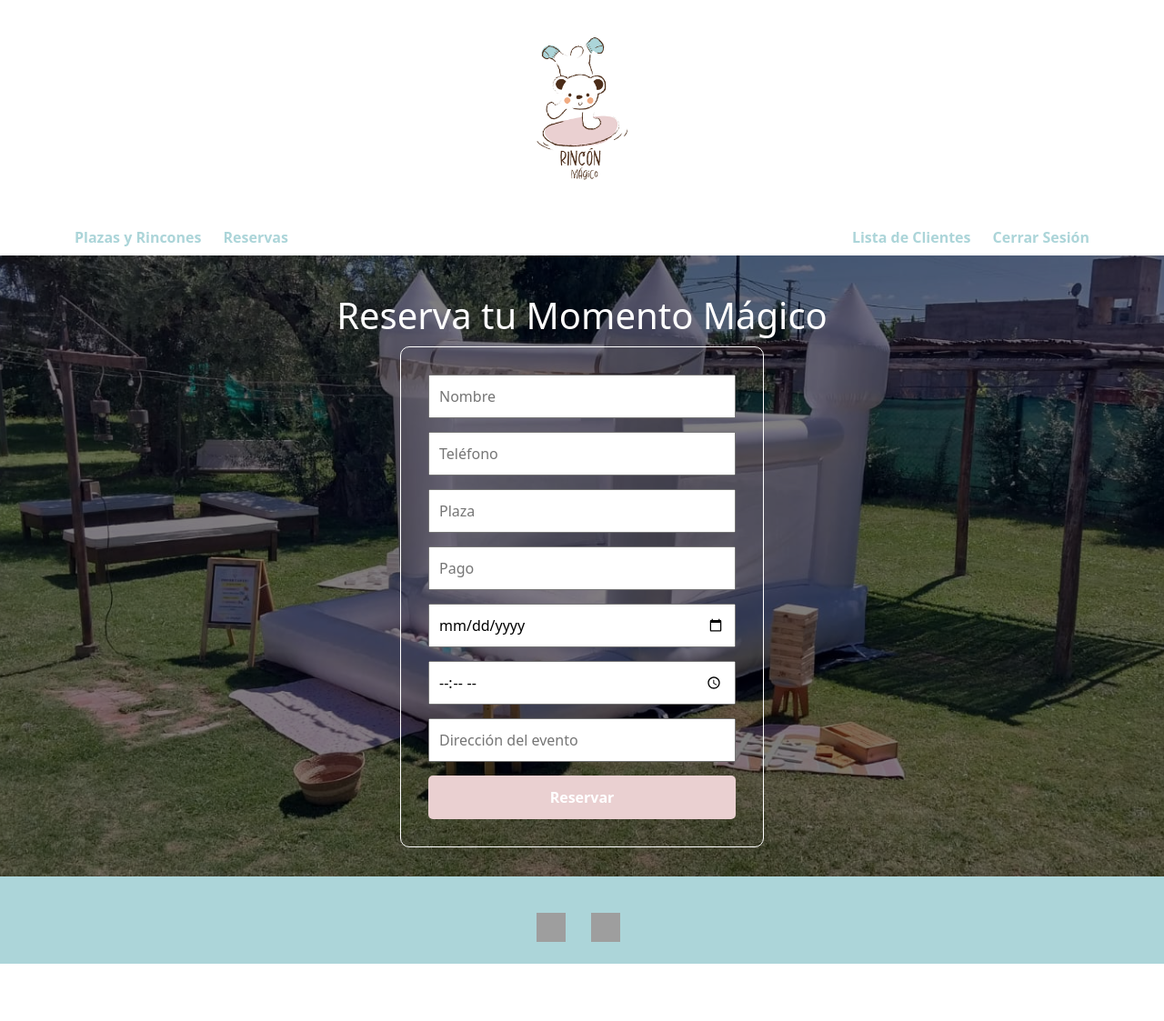
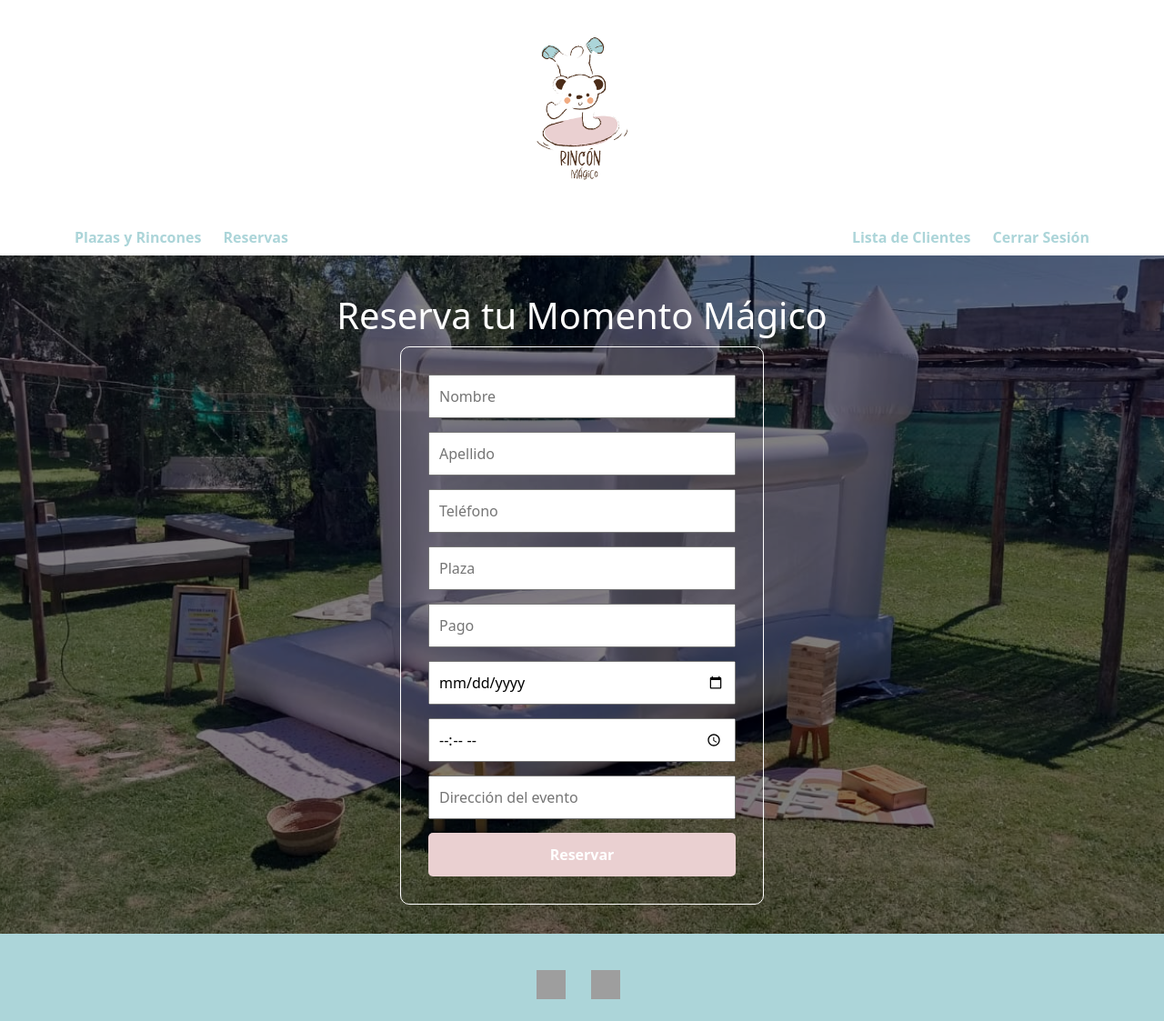
Before and after one commit to marianodl90/Rincon-Magico, a Django app: page /reserva/ in a window 1280 px wide. Shown: the part 48-1171 px from the top of the page at 91% size. Before the commit the page ends 1108 px from the top, so only its background shows below. Run offline with Django 5.2, Linux system fonts and the light colour scheme; the visitor is signed in with stand-in values (Sample User, id 1); grey boxes are pictures that could not be loaded.

Commit message:
ajustando

```diff
--- a/rinconapp/forms.py
+++ b/rinconapp/forms.py
@@ -4,6 +4,7 @@ from django.contrib.auth.forms import UserCreationForm
 
 class formulario_reserva(forms.Form):
     nombre = forms.CharField(max_length=100, label="Nombre")
+    apellido = forms.CharField(max_length=100, label="Apellido")
     telefono = forms.CharField(max_length=20, label="Teléfono")
     nombre_plaza = forms.CharField(max_length=100, label="Nombre de la Plaza")
     pago = forms.DecimalField(max_digits=10, decimal_places=2, label="Pago")
@@ -12,7 +13,7 @@ class formulario_reserva(forms.Form):
     direccion_evento = forms.CharField(max_length=255, label="Dirección del Evento")
 
     def __str__(self):
-        return f"{self.nombre}{self.telefono}{self.nombre_plaza}{self.pago}{self.fecha_evento}{self.hora_evento}{self.direccion_evento}"
+        return f"{self.nombre}{self.apellido}{self.telefono}{self.nombre_plaza}{self.pago}{self.fecha_evento}{self.hora_evento}{self.direccion_evento}"
 
 from django import forms
 from django.contrib.auth.models import User
--- a/rinconapp/templates/rinconapp/cliente.html
+++ b/rinconapp/templates/rinconapp/cliente.html
@@ -118,6 +118,7 @@
     {% for reserva in reservas %}
     <div class="reserva-casillero">
         <div class="casillero col-nombre">{{ reserva.cliente.nombre }}</div>
+        <div class="casillero col-nombre">{{ reserva.cliente.apellido }}</div>
         <div class="casillero col-plaza">{{ reserva.plaza.nombre_plaza }}</div>
         <div class="casillero col-sena">{{ reserva.fecha_evento }}</div>
         <div class="casillero col-sena-2">{{ reserva.hora_evento }}</div>
--- a/rinconapp/templates/rinconapp/editar_cliente.html
+++ b/rinconapp/templates/rinconapp/editar_cliente.html
@@ -20,6 +20,9 @@
         <h1>ACTUALIZAR CLIENTE</h1>
 
         <input type="text" name="nombre" placeholder="Nombre" required
+            style="width: 100%; padding: 10px; margin-bottom: 15px;"><br>
+
+        <input type="text" name="apellido" placeholder="Apellido" required
             style="width: 100%; padding: 10px; margin-bottom: 15px;"><br>
 
         <input type="text" name="telefono" placeholder="Telefono" required
--- a/rinconapp/templates/rinconapp/reserva.html
+++ b/rinconapp/templates/rinconapp/reserva.html
@@ -44,6 +44,9 @@
         <input type="text" name="nombre" placeholder="Nombre" required
             style="width: 100%; padding: 10px; margin-bottom: 15px;"><br>
 
+        <input type="text" name="apellido" placeholder="Apellido" required
+            style="width: 100%; padding: 10px; margin-bottom: 15px;"><br>
+
         <input type="text" name="telefono" placeholder="Teléfono" required
             style="width: 100%; padding: 10px; margin-bottom: 15px;"><br>
 
--- a/rinconapp/views.py
+++ b/rinconapp/views.py
@@ -36,6 +36,7 @@ def reserva_formulario(request):
 
             cliente, _ = Cliente.objects.get_or_create(
                 nombre=informacion['nombre'],
+                apellido=informacion['apellido'],
                 telefono=informacion['telefono']
             )
 
@@ -85,6 +86,7 @@ def actualizar_cliente_y_reserva(request, id):
             datos = mi_formulario.cleaned_data
 
             cliente.nombre = datos["nombre"]
+            cliente.apellido = datos["apellido"]
             cliente.telefono = datos["telefono"]
             cliente.save()
 
@@ -105,6 +107,7 @@ def actualizar_cliente_y_reserva(request, id):
     else:
         datos_iniciales = {
             "nombre": cliente.nombre,
+            "apellido": cliente.apellido,
             "telefono": cliente.telefono,
             "nombre_plaza": plaza.nombre_plaza,
             "pago": plaza.pago,
```
Also changed, not shown: rinconapp/models.py (+6 -1 lines), rinconapp/migrations/0005_cliente_apellido_alter_plaza_pago_and_more.py (added).
